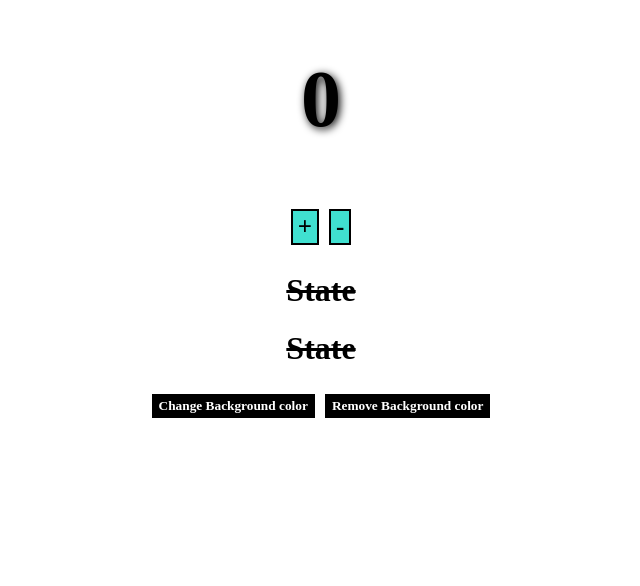
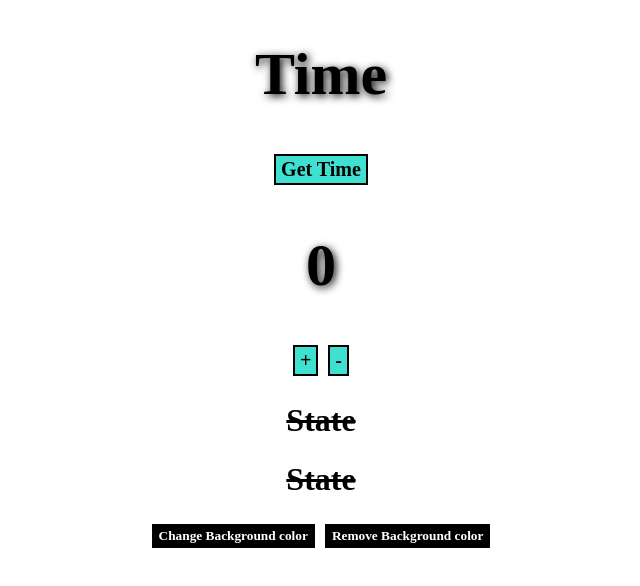
Before and after one commit to AbhishekKumar2233/React-sheet2, a React (Create React App) app: page / in a window 1280 px wide. Shown: the top 586 px of the page, without its empty margins (319-959 px from the left). Built offline with nearby package versions, Linux system fonts and the light colour scheme.

Commit message:
Real time watch

```diff
--- a/src/App.js
+++ b/src/App.js
@@ -1,6 +1,7 @@
 import "./styles.css";
 import Strike from "./Strike";
-// import Hook1 from "./Hook1";
+import RealTime from "./RealTime";
+import Hook1 from "./Hook1";
 
 export default function App() {
   var isDone = true;
@@ -10,6 +11,8 @@ export default function App() {
     <div className="App">
       {/* ui=f(state)
        */}
+      <RealTime />
+      <Hook1 />
       <h1 style={isDone ? strikeThrough : null}>State </h1>
       <h1 style={isDone && strikeThrough}>State </h1>
       {/* change background-color using btn */}
--- /dev/null
+++ b/src/RealTime.jsx
@@ -0,0 +1,16 @@
+import React, { useState } from "react";
+
+export default function RealTime() {
+  const [time, setTime] = useState("Time");
+  var clock = new Date().toLocaleTimeString();
+
+  function timefunc() {
+    setTime(clock);
+  }
+  return (
+    <div className="container">
+      <h1>{time}</h1>
+      <button onClick={timefunc}>Get Time</button>
+    </div>
+  );
+}
--- a/src/index.js
+++ b/src/index.js
@@ -2,12 +2,10 @@ import { StrictMode } from "react";
 import ReactDOM from "react-dom";
 
 import App from "./App";
-import Hook1 from "./Hook1";
 
 const rootElement = document.getElementById("root");
 ReactDOM.render(
   <StrictMode>
-    <Hook1 />
     <App />
   </StrictMode>,
   rootElement
--- a/src/styles.css
+++ b/src/styles.css
@@ -11,13 +11,13 @@ button {
   background-color: #000;
 }
 .container {
-  font-size: 40px;
+  font-size: 30px;
 }
 .container h1 {
   text-shadow: 2px 2px 8px #000;
 }
 .container button {
-  font-size: 25px;
+  font-size: 20px;
   font-weight: bolder;
   background-color: turquoise;
   color: #000;
```
